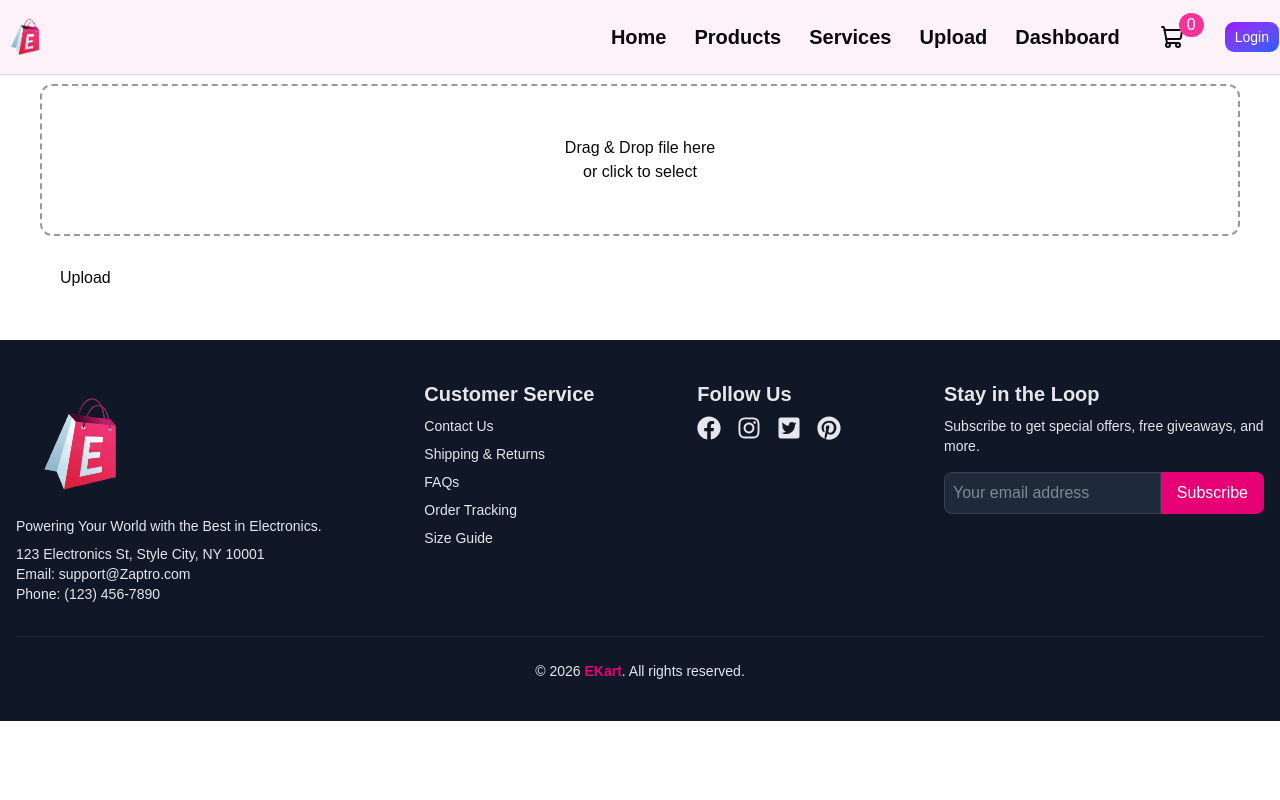
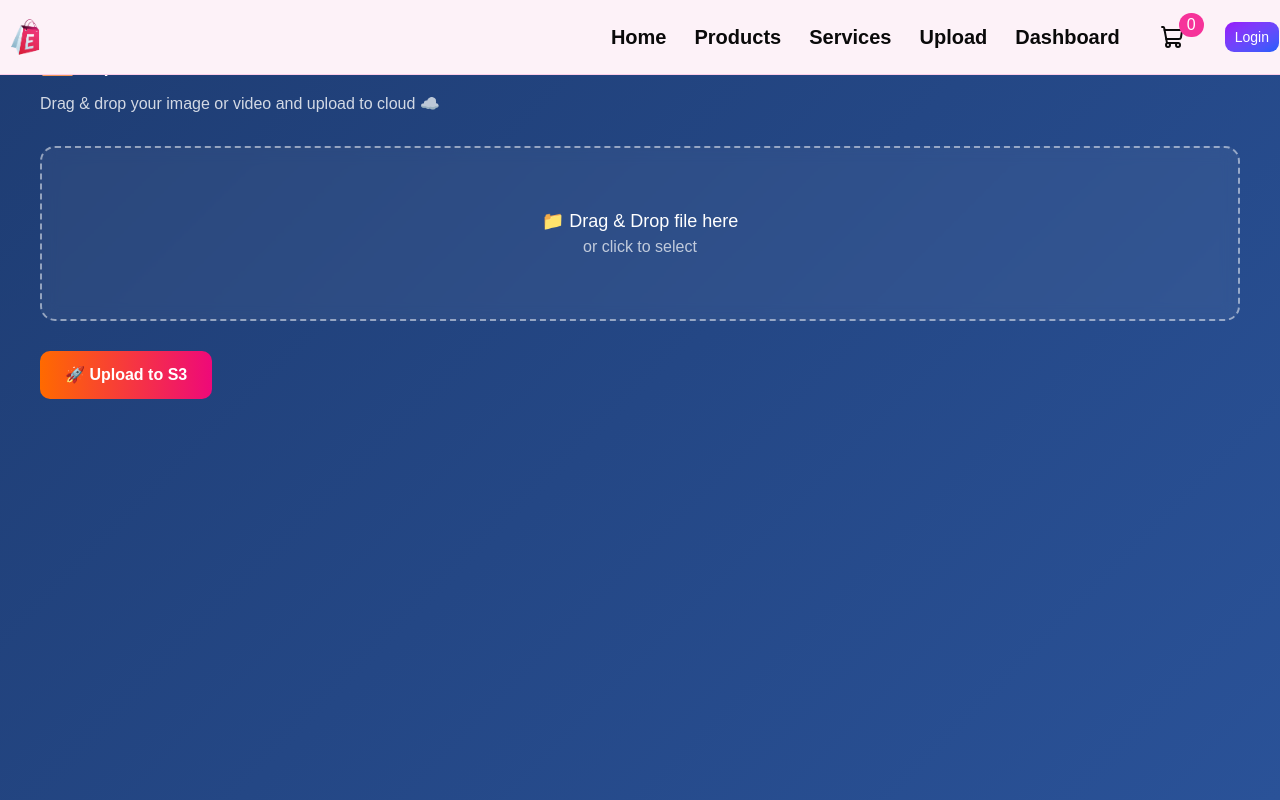
Before and after one commit to hammad-fatmi/bro, a React app in the folder frontend/: page /upload in a window 1280 px wide. Shown: the top 800 px of the page. Built offline with nearby package versions, Linux system fonts and the light colour scheme; the HTML template or start-up script is replaced by a standard one.

Commit message:
Checking pipeline

```diff
--- a/frontend/src/pages/Upload.jsx
+++ b/frontend/src/pages/Upload.jsx
@@ -34,7 +34,7 @@ export default function Upload() {
       );
 
       setUploadedUrl(res.data.imageUrl);
-      alert("Upload successful");
+      alert("Upload successful 🚀");
     } catch (err) {
       console.log(err);
       alert("Upload failed");
@@ -42,8 +42,22 @@ export default function Upload() {
   };
 
   return (
-    <div style={{ padding: "40px", fontFamily: "sans-serif" }}>
-      <h2>Upload Image / Video</h2>
+    <div
+      style={{
+        minHeight: "100vh",
+        padding: "40px",
+        fontFamily: "sans-serif",
+        background: "linear-gradient(135deg, #1e3c72, #2a5298)",
+        color: "white"
+      }}
+    >
+      <h2 style={{ fontSize: "28px", marginBottom: "10px" }}>
+        📤 Upload Center
+      </h2>
+
+      <p style={{ opacity: 0.8 }}>
+        Drag & drop your image or video and upload to cloud ☁️
+      </p>
 
       {/* DROP AREA */}
       <div
@@ -51,16 +65,18 @@ export default function Upload() {
         onDragOver={(e) => e.preventDefault()}
         onClick={() => document.getElementById("fileInput").click()}
         style={{
-          border: "2px dashed #999",
-          borderRadius: "12px",
-          padding: "50px",
+          border: "2px dashed #ffffff80",
+          borderRadius: "15px",
+          padding: "60px",
           textAlign: "center",
           cursor: "pointer",
-          marginTop: "20px"
+          marginTop: "30px",
+          background: "rgba(255,255,255,0.05)",
+          backdropFilter: "blur(8px)"
         }}
       >
-        <p>Drag & Drop file here</p>
-        <p>or click to select</p>
+        <p style={{ fontSize: "18px" }}>📁 Drag & Drop file here</p>
+        <p style={{ opacity: 0.7 }}>or click to select</p>
 
         <input
           id="fileInput"
@@ -73,11 +89,22 @@ export default function Upload() {
 
       {/* PREVIEW */}
       {preview && (
-        <div style={{ marginTop: "20px" }}>
+        <div style={{ marginTop: "30px" }}>
+          <h3>Preview:</h3>
+
           {file.type.startsWith("image") ? (
-            <img src={preview} width="300" />
+            <img
+              src={preview}
+              width="300"
+              style={{ borderRadius: "12px", marginTop: "10px" }}
+            />
           ) : (
-            <video src={preview} controls width="400" />
+            <video
+              src={preview}
+              controls
+              width="400"
+              style={{ borderRadius: "12px", marginTop: "10px" }}
+            />
           )}
         </div>
       )}
@@ -86,19 +113,32 @@ export default function Upload() {
       <button
         onClick={handleUpload}
         style={{
-          marginTop: "20px",
-          padding: "10px 20px",
-          cursor: "pointer"
+          marginTop: "30px",
+          padding: "12px 25px",
+          cursor: "pointer",
+          border: "none",
+          borderRadius: "10px",
+          background: "linear-gradient(90deg, #ff6a00, #ee0979)",
+          color: "white",
+          fontWeight: "bold",
+          fontSize: "16px"
         }}
       >
-        Upload
+        🚀 Upload to S3
       </button>
 
       {/* RESULT */}
       {uploadedUrl && (
-        <div style={{ marginTop: "20px" }}>
-          <a href={uploadedUrl} target="_blank">
-            View Uploaded File
+        <div style={{ marginTop: "30px" }}>
+          <h3>✅ Uploaded Successfully</h3>
+
+          <a
+            href={uploadedUrl}
+            target="_blank"
+            rel="noreferrer"
+            style={{ color: "#00ffd5" }}
+          >
+            View File
           </a>
         </div>
       )}
```
